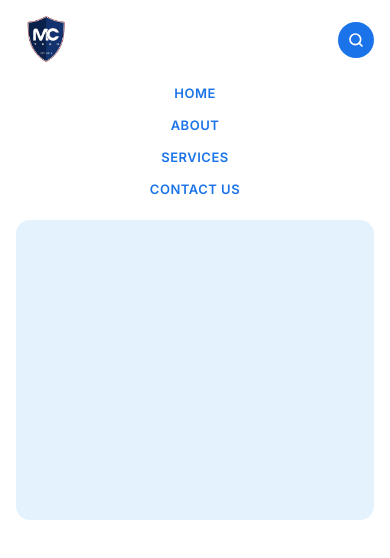
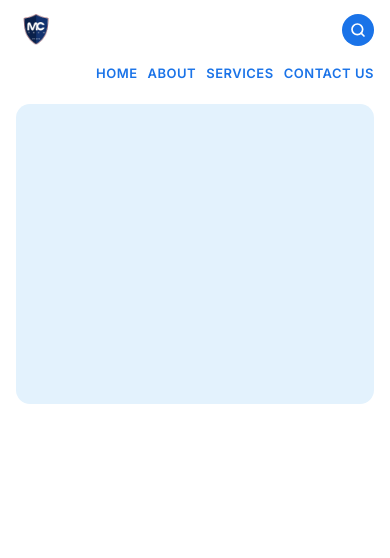
Before and after one commit to 22-41797-sudo/MCtech, a plain HTML site: page index.html in a window 390 px wide. Drawn offline with Linux system fonts and the light colour scheme.

Commit message:
Mobile: shrink logo and keep nav inline

```diff
--- a/styles.css
+++ b/styles.css
@@ -171,9 +171,24 @@ button {
 }
 
 @media (max-width: 480px) {
+  /* Keep nav links inline on small screens and shrink logo to save space */
   .nav-links {
-    flex-direction: column;
-    gap: 12px;
+    flex-direction: row;
+    gap: 10px;
+    order: 2;
+    width: auto;
+    justify-content: flex-end;
+    flex: 1 1 auto;
+    align-items: center;
+  }
+
+  .logo-img {
+    width: clamp(40px, 10vw, 70px);
+  }
+
+  .nav-link {
+    font-size: 13px;
+    white-space: nowrap;
   }
 
   .search-btn span {
@@ -181,7 +196,7 @@ button {
   }
 
   .search-btn {
-    padding: 10px;
+    padding: 8px;
     border-radius: 50%;
   }
 }
```
